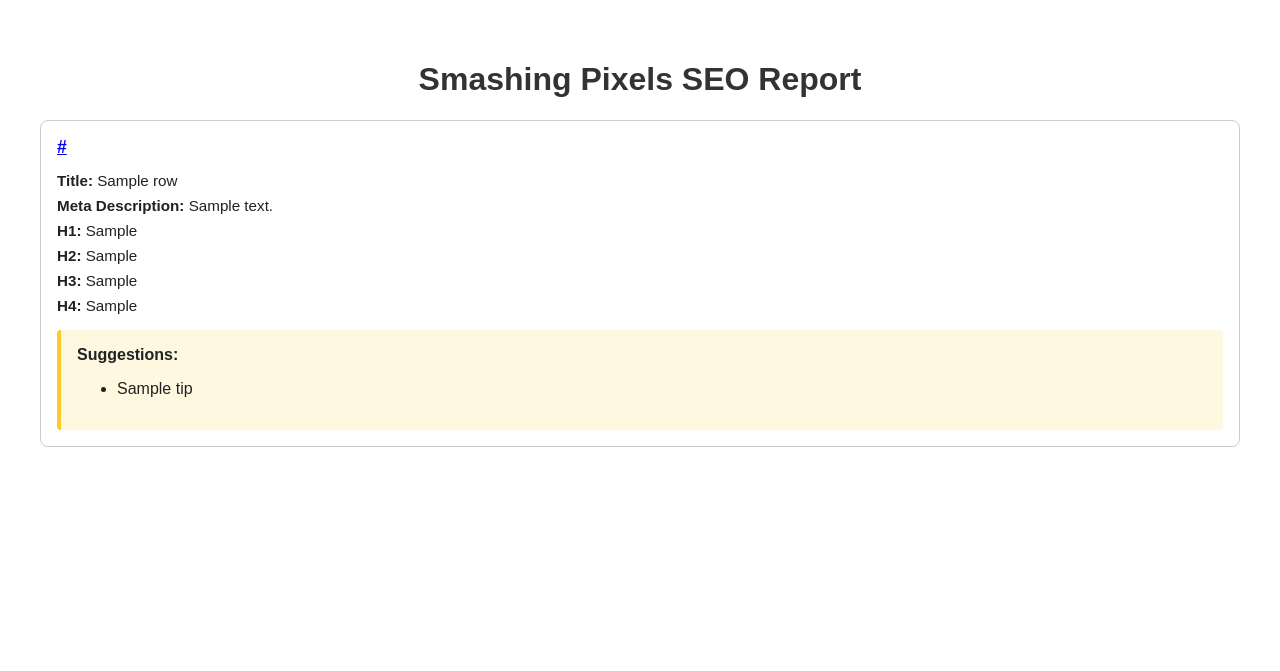
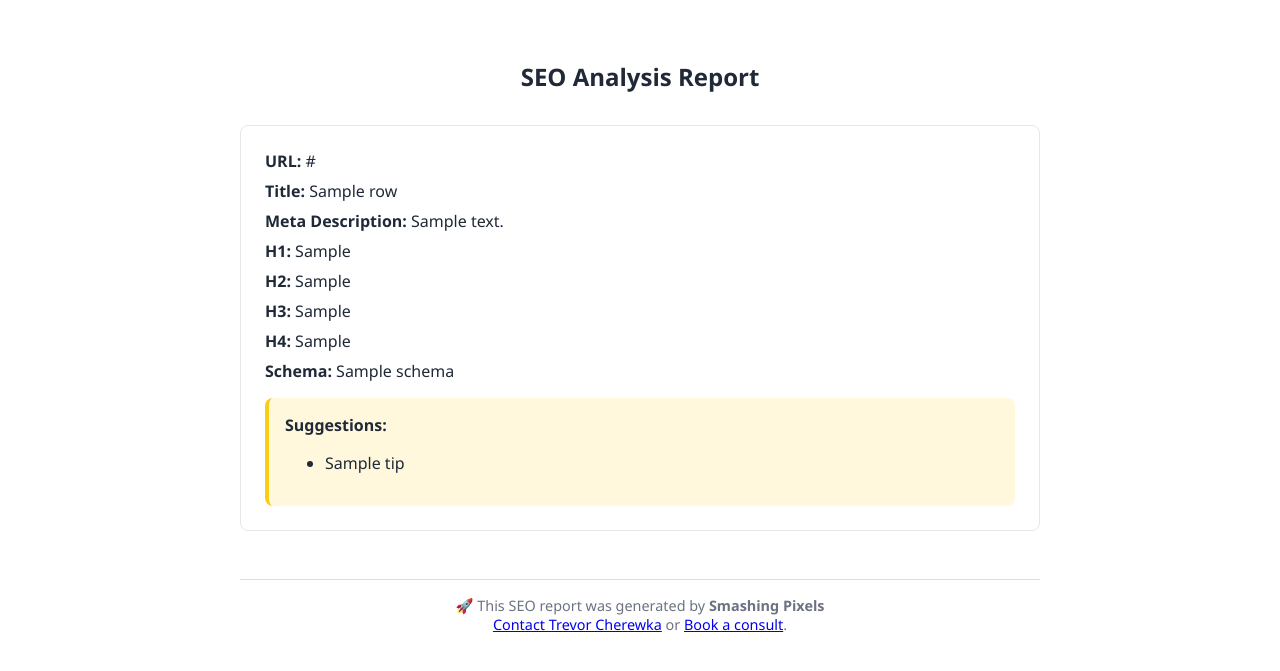
Before and after one commit to SmashingPixelsTools/seo-webscraper, a Flask app: template templates/pdf_template.html in a window 1280 px wide. Shown: the top 671 px of the page. Run offline with Flask 3, Linux system fonts and the light colour scheme; the template is opened without the code that fills it: most values are stand-ins (such as "Sample title", 1, 10 or a date in 2020).

Commit message:
Add files via upload

```diff
--- a/templates/pdf_template.html
+++ b/templates/pdf_template.html
@@ -1,3 +1,4 @@
+
 <!DOCTYPE html>
 <html lang="en">
 <head>
@@ -5,51 +6,59 @@
   <title>SEO Report</title>
   <style>
     body {
-      font-family: Arial, sans-serif;
+      font-family: 'Segoe UI', sans-serif;
+      padding: 2rem;
+      color: #1f2937;
       background: #fff;
-      color: #222;
-      padding: 2rem;
     }
-    h1 {
+    .report-container {
+      max-width: 800px;
+      margin: auto;
+    }
+    h2 {
       text-align: center;
-      color: #333;
+      margin-bottom: 2rem;
     }
-    .result {
-      border: 1px solid #ccc;
-      border-radius: 8px;
+    .result-card {
+      border: 1px solid #e5e7eb;
+      padding: 1.5rem;
       margin-bottom: 2rem;
-      padding: 1rem;
-    }
-    .result h2 {
-      margin-top: 0;
-      font-size: 1.1rem;
-      color: #0056b3;
-    }
-    .meta {
-      font-size: 0.95rem;
-      margin-bottom: 0.5rem;
+      border-radius: 0.5rem;
     }
     .suggestions {
-      background: #fff8e1;
-      border-left: 4px solid #ffca28;
+      background: #fff8dc;
+      border-left: 4px solid #facc15;
       padding: 1rem;
       margin-top: 1rem;
-      border-radius: 4px;
+      border-radius: 0.5rem;
+    }
+    .footer {
+      text-align: center;
+      font-size: 0.9rem;
+      color: #6b7280;
+      margin-top: 3rem;
+      border-top: 1px solid #ddd;
+      padding-top: 1rem;
+    }
+    .section {
+      margin-bottom: 0.5rem;
     }
   </style>
 </head>
 <body>
-  <h1>Smashing Pixels SEO Report</h1>
-
+  <div class="report-container">
+    <h2>SEO Analysis Report</h2>
     {% for row in data %}
-  <div class="result">
-    <h2><a href="{{ row.url }}">{{ row.url }}</a></h2>
-    <div class="meta"><strong>Title:</strong> {{ row.title }}</div>
-    <div class="meta"><strong>Meta Description:</strong> {{ row.meta_description }}</div>
-    <div class="meta"><strong>H1:</strong> {{ row.h1 }}</div>
-    <div class="meta"><strong>H2:</strong> {{ row.h2 }}</div>
-    <div class="meta"><strong>H3:</strong> {{ row.h3 }}</div>
-    <div class="meta"><strong>H4:</strong> {{ row.h4 }}</div>
+    <div class="result-card">
+      <div class="section"><strong>URL:</strong> {{ row.url }}</div>
+      <div class="section"><strong>Title:</strong> {{ row.title }}</div>
+      <div class="section"><strong>Meta Description:</strong> {{ row.meta_description }}</div>
+      <div class="section"><strong>H1:</strong> {{ row.h1 }}</div>
+      <div class="section"><strong>H2:</strong> {{ row.h2 }}</div>
+      <div class="section"><strong>H3:</strong> {{ row.h3 }}</div>
+      <div class="section"><strong>H4:</strong> {{ row.h4 }}</div>
+      <div class="section"><strong>Schema:</strong> {{ row.schema or 'N/A' }}</div>
+      {% if row.suggestions %}
       <div class="suggestions">
         <strong>Suggestions:</strong>
         <ul>
@@ -58,8 +67,14 @@
           {% endfor %}
         </ul>
       </div>
+      {% endif %}
     </div>
     {% endfor %}
 
+    <div class="footer">
+      🚀 This SEO report was generated by <strong>Smashing Pixels</strong><br>
+      <a href="mailto:trevor@smashingpixels.ca">Contact Trevor Cherewka</a> or <a href="https://calendly.com/trevorcherewka">Book a consult</a>.
+    </div>
+  </div>
 </body>
 </html>
```
Lines whose indentation alone changed are shown as unchanged.
